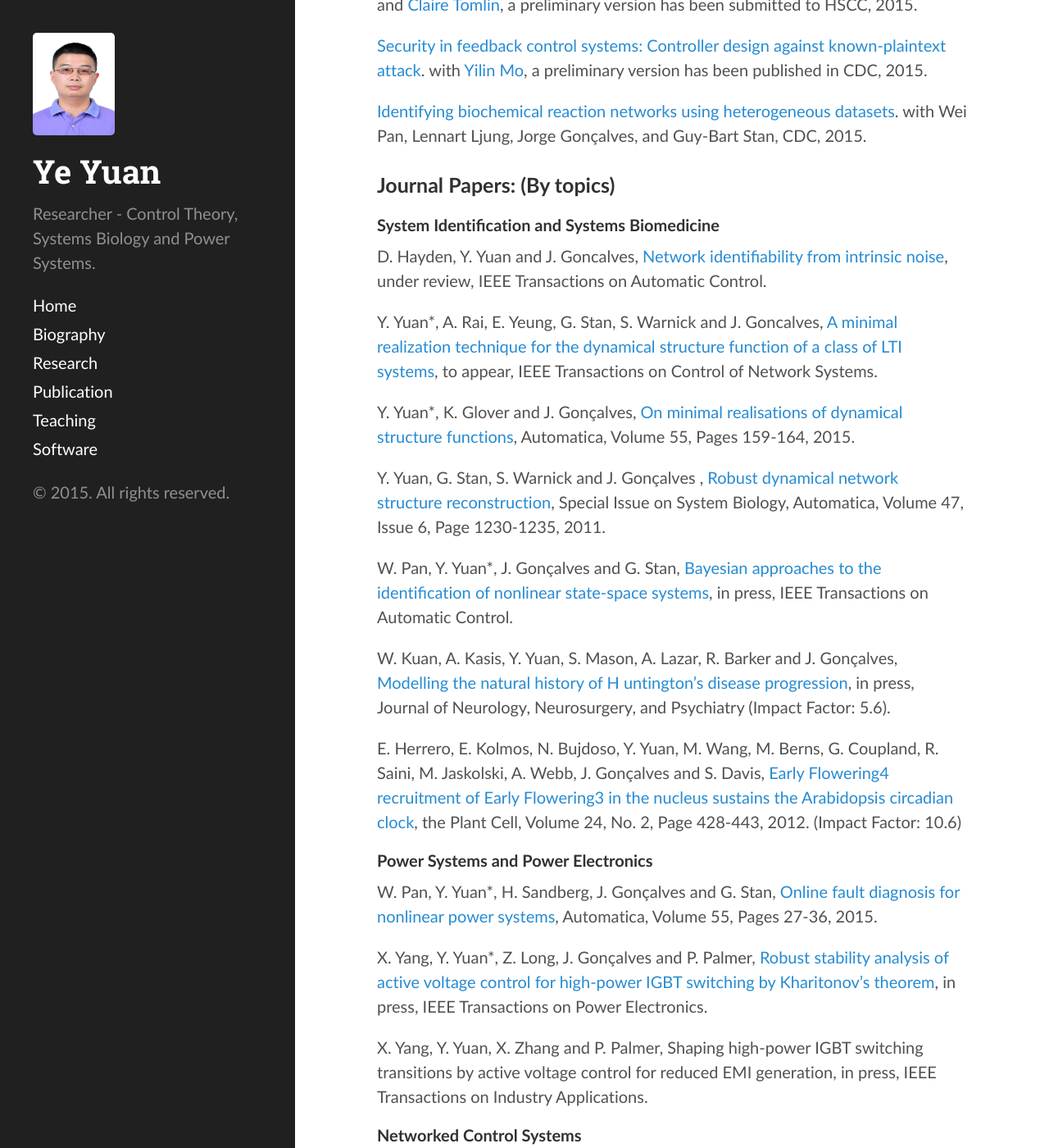
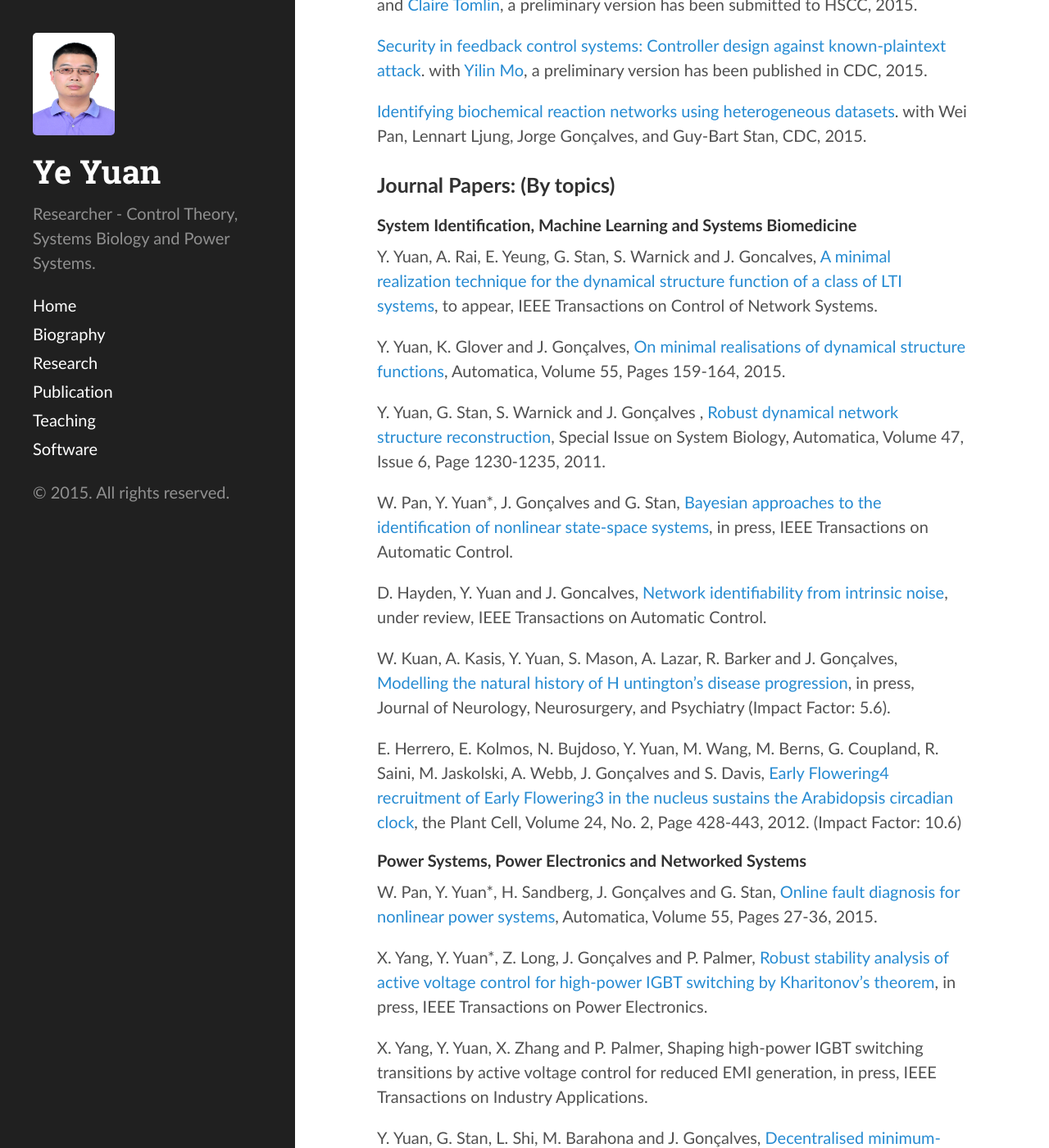
Before and after one commit to yy311/yy311.github.io, a Jekyll site: the page built from publication.md, in a window 1280 px wide and 1400 px high, scrolled down 291 px. Shown: the whole window at 82% size. Built offline with Jekyll 4.4.1, drawn with Linux system fonts in a browser that asks for light colours.

Commit message:
Update publication.md

```diff
--- a/publication.md
+++ b/publication.md
@@ -18,17 +18,17 @@ On inverse power flow problem. with [Steven H. Low](http://netlab.caltech.edu/~s
 ###Journal Papers: (By topics)
 
 
-####System Identification and Systems Biomedicine
+####System Identification, Machine Learning and Systems Biomedicine
 
-D. Hayden, Y. Yuan and J. Goncalves, [Network identifiability from intrinsic noise](http://arxiv.org/abs/1310.0375), under review, IEEE Transactions on Automatic Control.
+Y. Yuan, A. Rai, E. Yeung, G. Stan, S. Warnick and J. Goncalves, [A minimal realization technique for the dynamical structure function of a class of LTI systems](http://arxiv.org/abs/1209.3808), to appear, IEEE Transactions on Control of Network Systems.
 
-Y. Yuan*, A. Rai, E. Yeung, G. Stan, S. Warnick and J. Goncalves, [A minimal realization technique for the dynamical structure function of a class of LTI systems](http://arxiv.org/abs/1209.3808), to appear, IEEE Transactions on Control of Network Systems.
-
-Y. Yuan*, K. Glover and J. Gonçalves, [On minimal realisations of dynamical structure functions](http://arxiv.org/abs/1409.0072), Automatica, Volume 55, Pages 159-164, 2015.
+Y. Yuan, K. Glover and J. Gonçalves, [On minimal realisations of dynamical structure functions](http://arxiv.org/abs/1409.0072), Automatica, Volume 55, Pages 159-164, 2015.
 
 Y. Yuan, G. Stan, S. Warnick and J. Gonçalves , [Robust dynamical network structure reconstruction](http://www.sciencedirect.com/science/article/pii/S0005109811001828), Special Issue on System Biology, Automatica, Volume 47, Issue 6, Page 1230-1235, 2011.
 
 W. Pan, Y. Yuan*, J. Gonçalves and G. Stan, [Bayesian approaches to the identification of nonlinear state-space systems](http://arxiv.org/pdf/1408.3549v5.pdf), in press, IEEE Transactions on Automatic Control.
+
+D. Hayden, Y. Yuan and J. Goncalves, [Network identifiability from intrinsic noise](http://arxiv.org/abs/1310.0375), under review, IEEE Transactions on Automatic Control.
 
 W. Kuan, A. Kasis, Y. Yuan, S. Mason, A. Lazar, R. Barker and J. Gonçalves,[ Modelling the natural history of H untington’s disease progression](http://jnnp.bmj.com/content/86/10/1143.abstract), in press, Journal of Neurology, Neurosurgery, and Psychiatry (Impact Factor: 5.6).
 
@@ -36,15 +36,14 @@ E. Herrero, E. Kolmos, N. Bujdoso, Y. Yuan, M. Wang, M. Berns, G. Coupland, R. S
 
 
 
-####Power Systems and Power Electronics
+####Power Systems, Power Electronics and Networked Systems
+
 
 W. Pan, Y. Yuan*, H. Sandberg, J. Gonçalves and G. Stan, [Online fault diagnosis for nonlinear power systems](http://ac.els-cdn.com/S0005109815000941/1-s2.0-S0005109815000941-main.pdf?_tid=b5e10452-5cd8-11e5-aaba-00000aab0f02&acdnat=1442452333_2541d645986555cf7b4e93810a863942), Automatica, Volume 55, Pages 27-36, 2015.
 
 X. Yang, Y. Yuan*, Z. Long, J. Gonçalves and P. Palmer, [Robust stability analysis of active voltage control for high-power IGBT switching by Kharitonov’s theorem](http://ieeexplore.ieee.org/xpls/abs_all.jsp?arnumber=7115949&tag=1), in press, IEEE Transactions on Power Electronics.
 
 X. Yang, Y. Yuan, X. Zhang and P. Palmer, Shaping high-power IGBT switching transitions by active voltage control for reduced EMI generation, in press, IEEE Transactions on Industry Applications.
-
-####Networked Control Systems
 
 Y. Yuan, G. Stan, L. Shi, M. Barahona and J. Gonçalves, [Decentralised minimum-time consensus](http://www.sciencedirect.com/science/article/pii/S0005109813000794), Automatica, Volume 49, Issue 5, Page 1227-1235, 2013.
 
@@ -59,7 +58,6 @@ J. Wu, Y. Yuan, H. Zhang and L. Shi, [How can online schedules improve communica
 
 ####Selected Conference Papers:
 
-
 Q. Huang, Y. Yuan*, J. Goncalves and M. A. Dahleh, H2-Based Network Volatility Measures, ACC, 2014.
 
 T. Yang, Y. Yuan, K. Li, J. Goncalves and K. Johansson, Minimum-time computation for unknown persistent disturbance in vehicle platooning, CDC, 2014.
```
